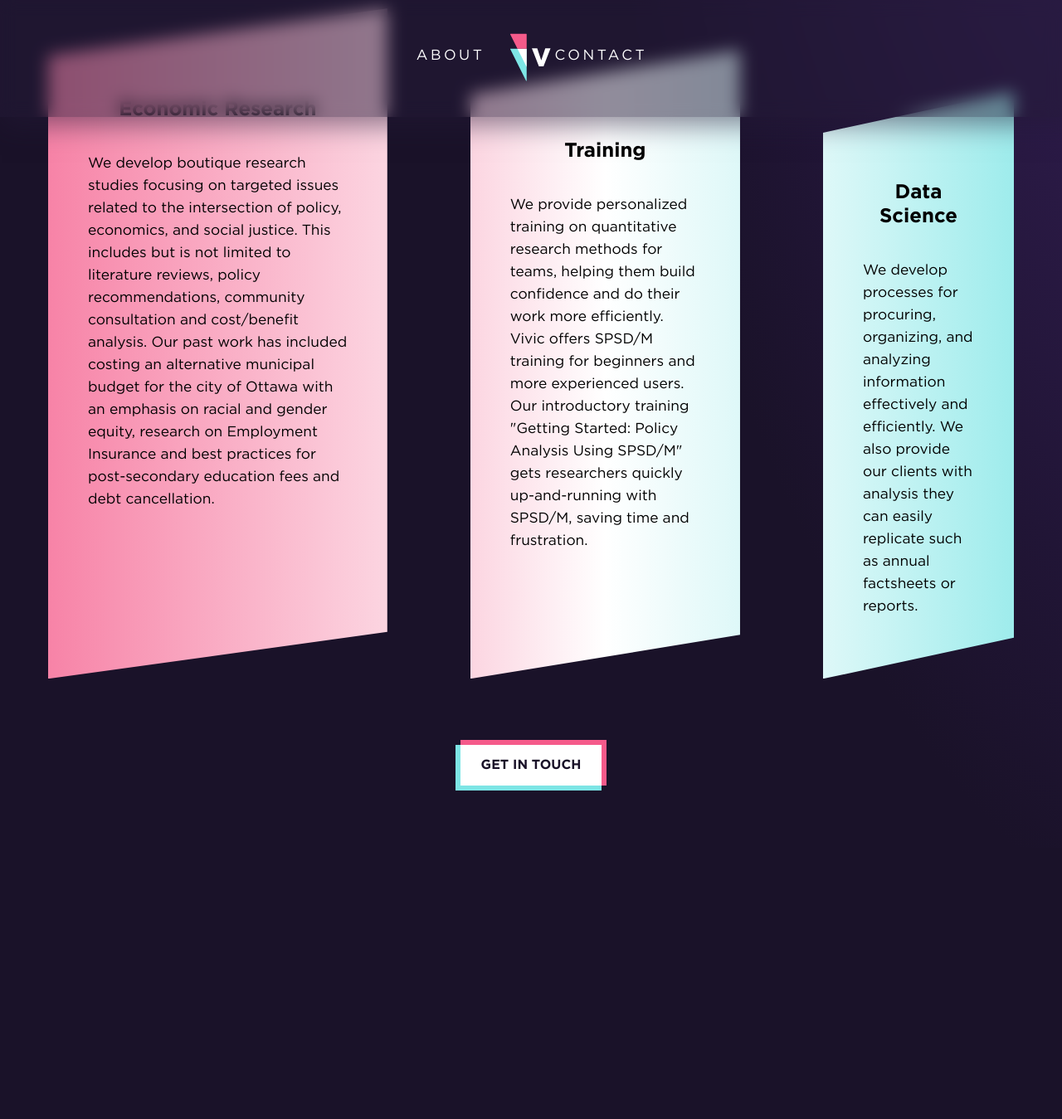
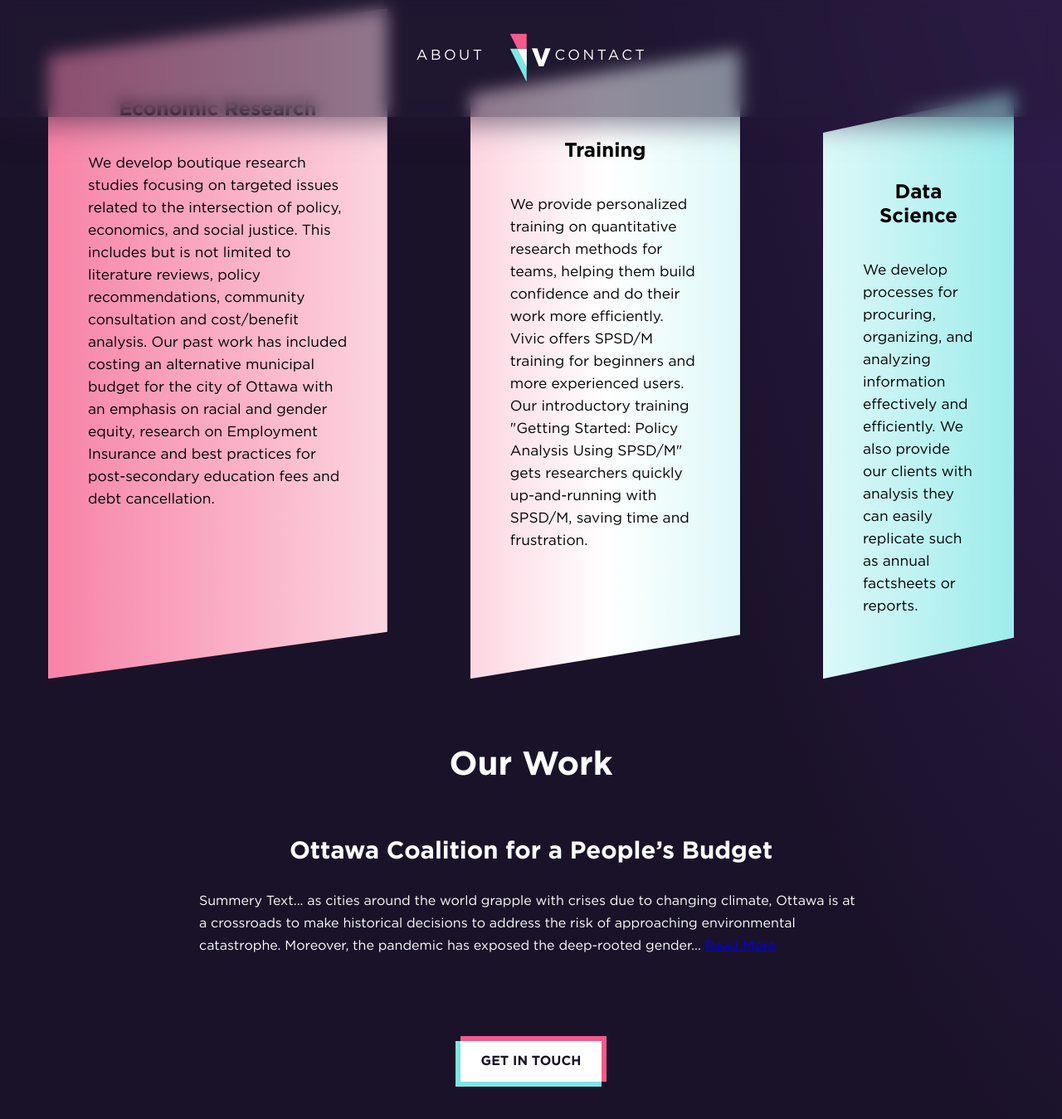
Before and after one commit to GoodbyteCo/Vivic-Website, a Jekyll site: the page built from index.html, in a window 1280 px wide and 1400 px high, scrolled down 1058 px. Shown: the top 1349 px of the window at 83% size. Built offline with Jekyll 4.4.1, drawn with Linux system fonts in a browser that asks for light colours; before the commit the page ends 2080 px from its top, so only the background shows below that.

Commit message:
Changes
lol what is github

```diff
--- a/assets/styles/style.css
+++ b/assets/styles/style.css
@@ -240,7 +240,7 @@ h1 {
 }
 
 
-@media screen and (max-width: 850px){
+@media screen and (max-width: 1050px){
     .pillar {
         max-width: unset;
         margin-bottom: 50px;
@@ -967,12 +967,6 @@ svg {
     transition: fill 1s;
 }
 
-#Center:hover~#BlueCircle text {
-    fill: #f55a8a;
-    /* opacity: 0; */
-    /* transition: opacity .5s; */
-}
-
 #VivicVenn {
     isolation: isolate;
 }
@@ -983,7 +977,6 @@ svg {
 
 #PinkCircle {
     mix-blend-mode: color-dodge;
-    /* transform: translate(595.283px, 254.215px); */
     -webkit-transition: -webkit-transform .5s ease;
     transition: -webkit-transform .5s ease;
     -o-transition: transform .5s ease;
@@ -991,6 +984,33 @@ svg {
     transition: transform .5s ease, -webkit-transform .5s ease;
     pointer-events: none;
 }
+
+#Center~#PinkCircle .fadein {
+    fill-opacity: 0;
+
+}
+
+#Center:hover~#PinkCircle .fadein {
+    fill-opacity: 1;
+    transition-delay: .5s;
+    transition: fill-opacity .2s ease;
+}
+
+#Center:hover~#PinkCircle #text-group {
+    transform: translateX(-9.5px);
+}
+
+#Center:hover~#BlueCircle text {
+    fill-opacity: 0;
+    transition: fill-opacity .1s;
+}
+
+#Center~#BlueCircle text {
+    fill-opacity: 1;
+    transition-delay: 1s;
+    transition: fill-opacity .9s;
+}
+
 
 #BlueCircleClick {
     pointer-events: all;
--- a/index.html
+++ b/index.html
@@ -50,7 +50,7 @@ layout: main
                 <div class="pillar-box" id="blue">
                     Data Science
                 </div>
-                <p id="blue">
+                <p>
                     We develop processes for procuring, organizing, and analyzing information effectively and
                     efficiently. We also provide our clients with analysis they can easily replicate such as annual
                     factsheets or reports.
@@ -59,16 +59,141 @@ layout: main
             </div>
 
         </div>
-        <a href="contact/index.html" class="cta">Get in Touch</a>
+        <h2 id="work-title">Our Work</h2>
+        <div id="our-work">
+            <div id="work-0" class="work work-selected">
+                <h3>
+                    Ottawa Coalition for a People’s Budget
+                </h3>
+                <p>
+                    Summery Text... as cities around the world grapple with crises due to changing climate, Ottawa is at
+                    a crossroads to make historical decisions to address the risk of approaching environmental
+                    catastrophe. Moreover, the pandemic has exposed the deep-rooted gender... <a
+                        href="https://mcusercontent.com/d74005846bef8cd39c3346d23/files/340904a2-cc49-46f3-bc85-2d2d456be6a3/Alternative_Budget_Report_FINAL_NOV_02_2020.pdf"
+                        target="_blank">
+                        Read More</a>
+                </p>
+            </div>
+            <div id="work-1" class="work work-unselected">
+                <h3>
+                    Test
+                </h3>
+                <p>
+                    Summery Text... as cities around the world grapple with crises due to changing climate, Ottawa is at
+                    a crossroads to make historical decisions to address the risk of approaching environmental
+                    catastrophe. Moreover, the pandemic has exposed the deep-rooted gender... <a href="/"> Read More</a>
+                </p>
+            </div>
 
+        </div>
     </div>
+    <a href="contact/index.html" id="bottom-cta" class="cta">Get in Touch</a>
 
 
 </div>
+
+<script>
+    var current = 0;
+    var total = document.getElementsByClassName("work").length;
+
+    console.log(total)
+
+    function changeWork() {
+        var cur = document.getElementById("work-" + current);
+        cur.className = "work work-unselected";
+        current = (current + 1) % total;
+        var next = document.getElementById("work-" + current);
+        next.className = "work work-selected";
+    }
+
+    var repeat = setInterval(changeWork, 8000);
+
+</script>
 
 <style>
     h2 {
         text-align: center;
         font-size: 30pt;
     }
+
+    #work-title {
+        margin-top: 50px;
+    }
+
+    #our-work {
+        max-width: 800px;
+        width: 95%;
+        height: 200px;
+        margin: 10px auto 0px auto;
+        position: relative;
+        overflow: hidden;
+    }
+
+    .work h3 {
+        text-align: center;
+        font-size: 22pt;
+    }
+
+    .work p {
+        line-height: 27px;
+    }
+
+    .work {
+        position: absolute;
+        top: 0;
+        margin-left: auto;
+        margin-right: auto;
+        left: 0;
+        right: 0;
+    }
+
+    .work-unselected {
+        animation-name: quote-out;
+        animation-duration: 2s;
+        animation-timing-function: cubic-bezier(0.48, -0.04, 0.31, 0.99);
+        opacity: 0;
+        pointer-events: none;
+    }
+
+    .work-selected {
+        animation-name: quote-in;
+        animation-duration: 2.5s;
+        animation-timing-function: cubic-bezier(0.48, -0.04, 0.31, 0.99);
+    }
+
+    #bottom-cta {
+        margin-bottom: 6em;
+    }
+
+    @keyframes quote-in {
+        0% {
+            opacity: 0;
+            transform: translateX(40px);
+        }
+
+        90% {
+            opacity: 1;
+        }
+
+        100% {
+            opacity: 1;
+            transform: translateX(0px);
+        }
+    }
+
+    @keyframes quote-out {
+        0% {
+            opacity: 1;
+            transform: translateX(0px);
+        }
+
+        90% {
+            opacity: 0;
+        }
+
+        100% {
+            opacity: 0;
+            transform: translateX(-40px);
+        }
+    }
 </style>
```
Also changed, not shown: contact/index.html (+7 -5 lines).
